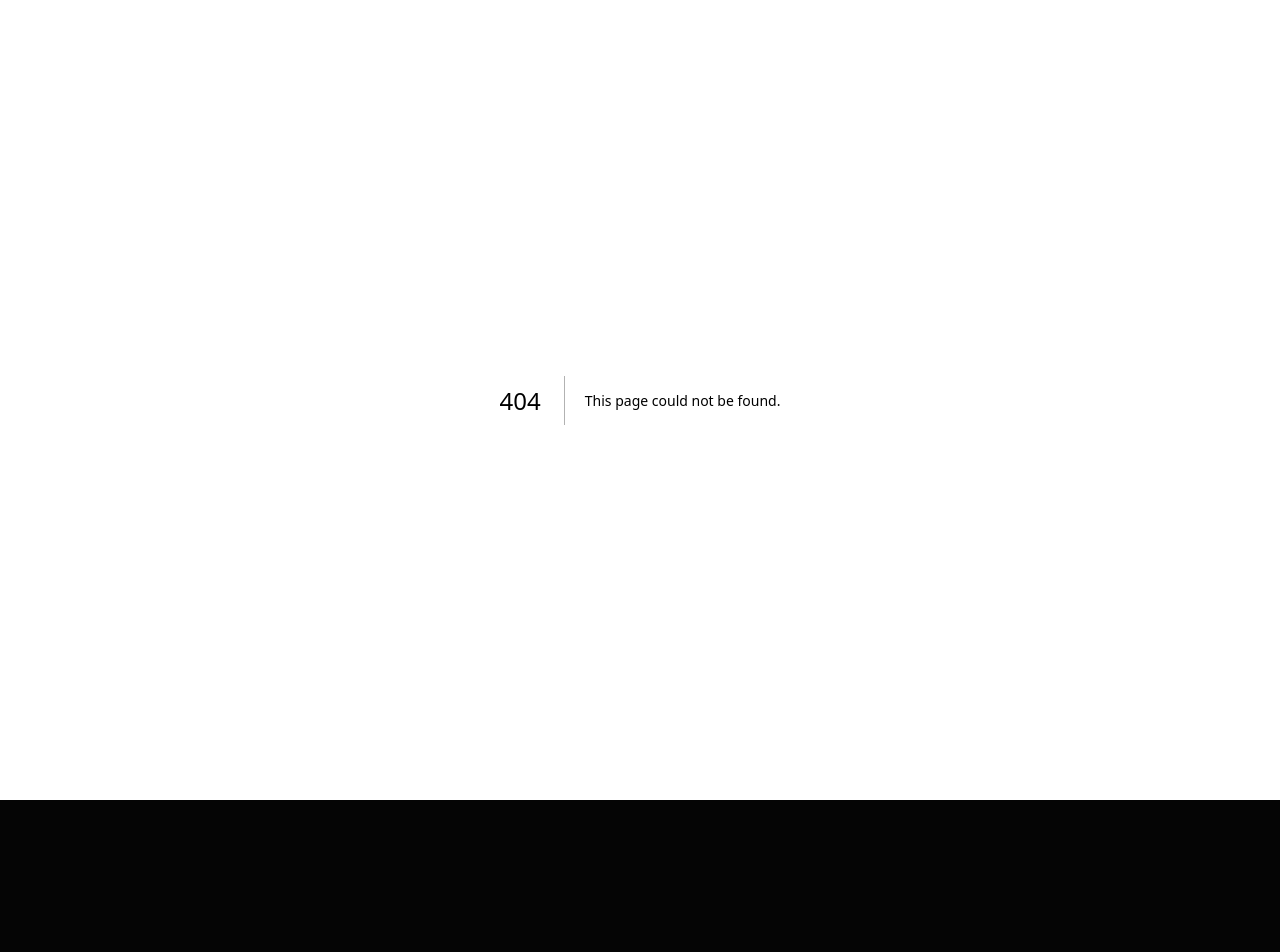
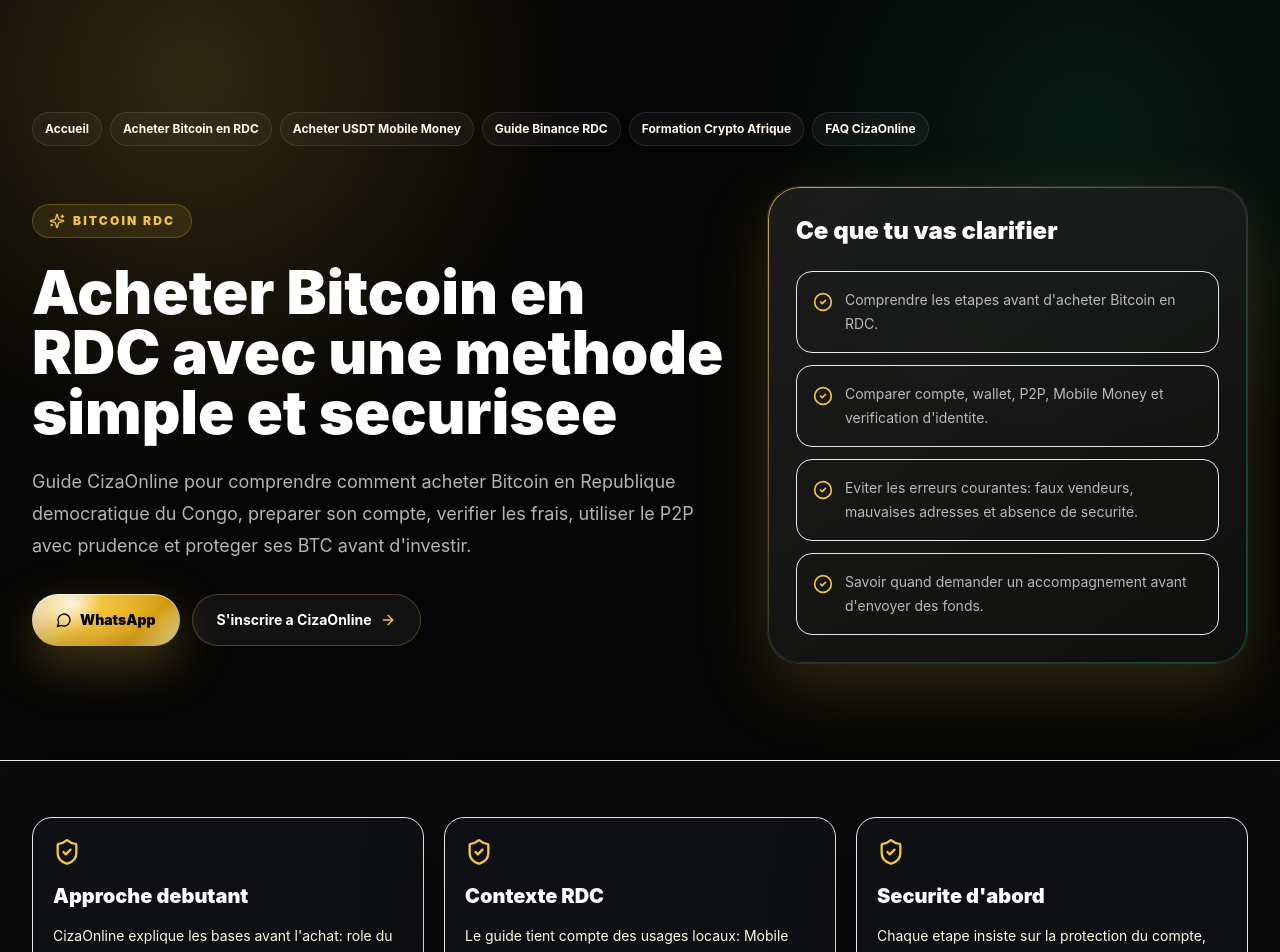
Before and after one commit to urbainciza0-web/cizaonline-premium-site, a Next.js app: page /acheter-bitcoin-rdc in a window 1280 px wide. Before the commit this address had no page. Shown: the top 952 px of the page. Before the commit the page ends 800 px from the top, so only its background shows below. Built offline with nearby package versions, Linux system fonts and the light colour scheme.

Commit message:
Add Acheter Bitcoin en RDC SEO page

```diff
--- /dev/null
+++ b/app/acheter-bitcoin-rdc/page.jsx
@@ -0,0 +1,48 @@
+import SeoLandingPage from "../seo-pages/SeoLandingPage";
+
+const siteUrl = "https://cizaonline.com";
+
+const page = {
+  eyebrow: "Bitcoin RDC",
+  title: "Acheter Bitcoin en RDC avec une methode simple et securisee",
+  description: "Guide CizaOnline pour comprendre comment acheter Bitcoin en Republique democratique du Congo, preparer son compte, verifier les frais, utiliser le P2P avec prudence et proteger ses BTC avant d'investir.",
+  signupText: "S'inscrire a CizaOnline",
+  whatsappText: "Bonjour CizaOnline, je veux apprendre a acheter Bitcoin en RDC de facon securisee.",
+  outcomes: [
+    "Comprendre les etapes avant d'acheter Bitcoin en RDC.",
+    "Comparer compte, wallet, P2P, Mobile Money et verification d'identite.",
+    "Eviter les erreurs courantes: faux vendeurs, mauvaises adresses et absence de securite.",
+    "Savoir quand demander un accompagnement avant d'envoyer des fonds."
+  ],
+  highlights: [
+    { title: "Approche debutant", text: "CizaOnline explique les bases avant l'achat: role du Bitcoin, volatilite, wallet, frais reseau et responsabilite personnelle." },
+    { title: "Contexte RDC", text: "Le guide tient compte des usages locaux: Mobile Money, P2P, verification du vendeur, preuve de paiement et communication claire." },
+    { title: "Securite d'abord", text: "Chaque etape insiste sur la protection du compte, l'authentification, les petites transactions test et la conservation des preuves." }
+  ],
+  guideTitle: "Comment acheter Bitcoin en RDC sans se precipiter",
+  guideIntro: "Acheter Bitcoin n'est pas seulement cliquer sur un bouton. Il faut comprendre le prix, le risque, le canal d'achat, la garde des fonds et le niveau d'experience. CizaOnline aide les debutants congolais a construire un processus calme et verifiable.",
+  steps: [
+    { title: "1. Preparare son compte", text: "Utilise une adresse e-mail fiable, active la double authentification, verifie ton identite si la plateforme le demande et note les regles de securite avant de deposer de l'argent." },
+    { title: "2. Choisir le bon canal", text: "En RDC, l'achat peut passer par une plateforme, un service P2P ou un accompagnement. Compare le taux, les frais, la reputation du vendeur et la rapidite de confirmation." },
+    { title: "3. Acheter progressivement", text: "Pour un premier achat, commence petit, verifie la reception, evite la pression et conserve les captures utiles. Un test reduit le risque d'erreur d'adresse ou de procedure." },
+    { title: "4. Proteger ses BTC", text: "Apprends la difference entre laisser les BTC sur une plateforme et utiliser un wallet personnel. Ne partage jamais seed phrase, codes OTP ou mots de passe." }
+  ],
+  faqs: [
+    { q: "Peut-on acheter Bitcoin avec Mobile Money en RDC ?", a: "Oui, souvent via des vendeurs P2P ou des intermediaires, mais il faut verifier le taux, la reputation, les limites et la preuve de paiement avant toute transaction." },
+    { q: "CizaOnline vend-il directement du Bitcoin ?", a: "CizaOnline accompagne et forme. Le plus important est de comprendre le processus, les risques et les bonnes pratiques avant d'acheter." },
+    { q: "Quel montant commencer ?", a: "Pour un debutant, il est prudent de commencer avec un petit montant test afin de verifier la plateforme, l'adresse et le processus de reception." }
+  ]
+};
+
+export const metadata = {
+  title: "Acheter Bitcoin en RDC | Guide CizaOnline",
+  description: page.description,
+  keywords: ["acheter Bitcoin RDC", "Bitcoin Congo", "acheter BTC Kinshasa", "crypto RDC", "CizaOnline Bitcoin"],
+  alternates: { canonical: "/acheter-bitcoin-rdc" },
+  openGraph: { title: "Acheter Bitcoin en RDC", description: page.description, url: `${siteUrl}/acheter-bitcoin-rdc`, siteName: "CizaOnline", locale: "fr_FR", type: "article" },
+  twitter: { card: "summary_large_image", title: "Acheter Bitcoin en RDC", description: page.description }
+};
+
+export default function AcheterBitcoinRdcPage() {
+  return <SeoLandingPage page={page} />;
+}
```
